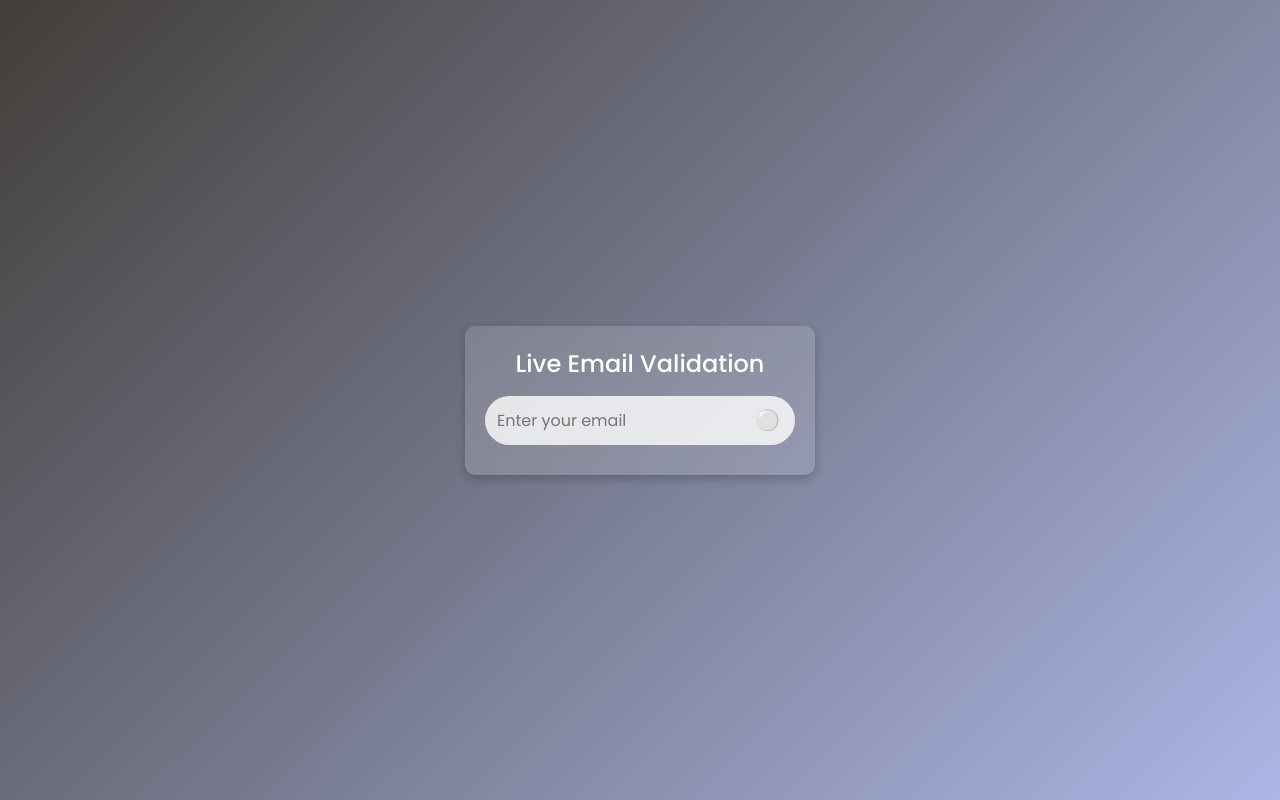
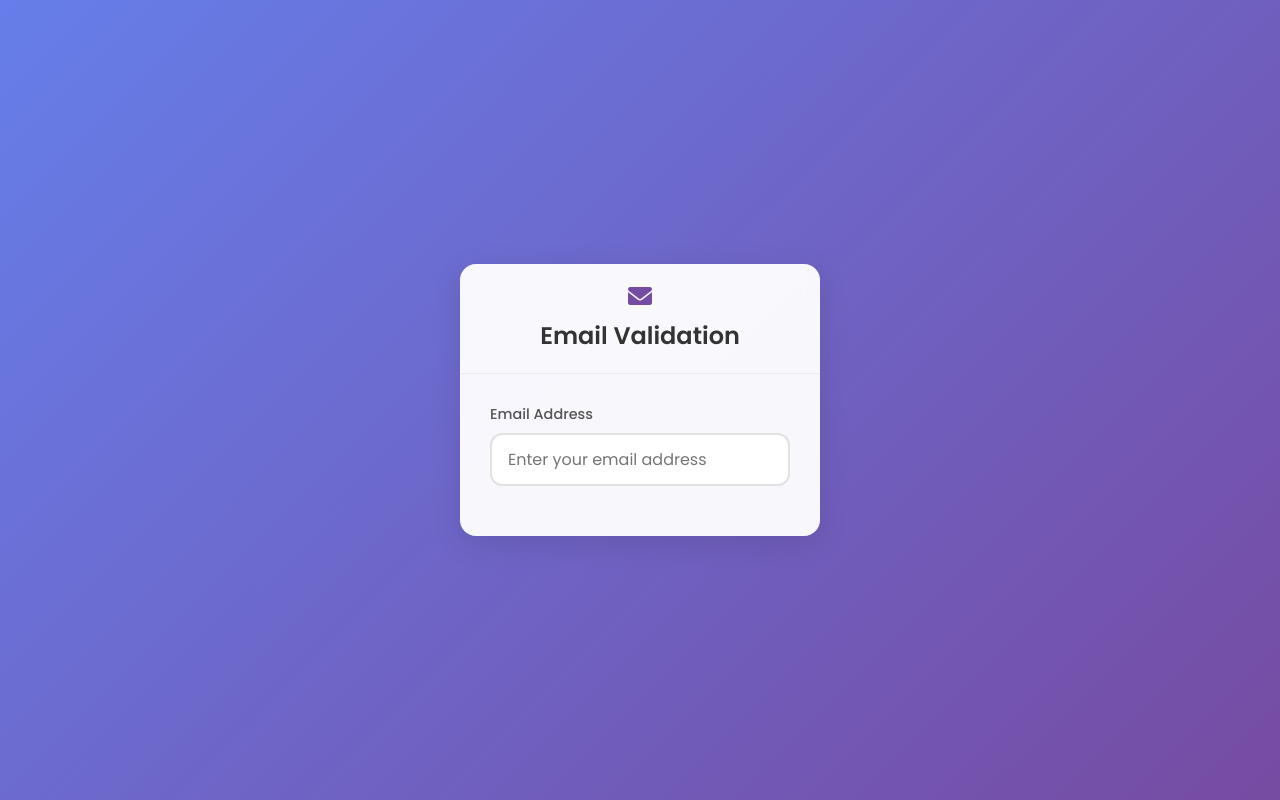
Before and after one commit to Tusharkumar9900/JavaScript-utilities, a plain HTML site: page Live-Email-Validation/index.html in a window 1280 px wide. Drawn offline with Linux system fonts and the light colour scheme.

Commit message:
commit ui changes

```diff
--- a/Live-Email-Validation/index.html
+++ b/Live-Email-Validation/index.html
@@ -4,16 +4,27 @@
     <meta charset="UTF-8">
     <meta name="viewport" content="width=device-width, initial-scale=1.0">
     <title>Live Email Validation</title>
+    <link rel="stylesheet" href="https://cdnjs.cloudflare.com/ajax/libs/font-awesome/6.0.0/css/all.min.css">
     <link rel="stylesheet" href="style.css">
 </head>
 <body>
     <div class="container">
-        <h2>Live Email Validation</h2>
-        <div class="input-group">
-            <input type="email" id="email" placeholder="Enter your email" oninput="validateEmail()">
-            <span id="status-icon">⚪</span>
+        <div class="card">
+            <div class="card-header">
+                <i class="fas fa-envelope"></i>
+                <h2>Email Validation</h2>
+            </div>
+            <div class="card-body">
+                <div class="input-group">
+                    <label for="email">Email Address</label>
+                    <div class="input-wrapper">
+                        <input type="email" id="email" placeholder="Enter your email address" oninput="validateEmail()">
+                        <span id="status-icon" class="icon"></span>
+                    </div>
+                </div>
+                <p id="message"></p>
+            </div>
         </div>
-        <p id="message"></p>
     </div>
 
     <script src="main.js"></script>
--- a/Live-Email-Validation/style.css
+++ b/Live-Email-Validation/style.css
@@ -12,60 +12,124 @@ body {
     display: flex;
     justify-content: center;
     align-items: center;
-    height: 100vh;
-    background: linear-gradient(135deg, #423e39, #acb6e5);
+    min-height: 100vh;
+    background: linear-gradient(135deg, #667eea 0%, #764ba2 100%);
 }
 
 .container {
-    background: rgba(255, 255, 255, 0.15);
-    backdrop-filter: blur(10px);
+    width: 100%;
+    max-width: 400px;
     padding: 20px;
-    border-radius: 10px;
-    text-align: center;
-    box-shadow: 0 4px 10px rgba(0, 0, 0, 0.2);
-    width: 350px;
 }
 
-h2 {
-    margin-bottom: 15px;
-    color: #fff;
+.card {
+    background: rgba(255, 255, 255, 0.95);
+    backdrop-filter: blur(10px);
+    border-radius: 16px;
+    box-shadow: 0 8px 30px rgba(0, 0, 0, 0.1);
+    overflow: hidden;
+}
+
+.card-header {
+    background: rgba(255, 255, 255, 0.1);
+    padding: 20px;
+    text-align: center;
+    border-bottom: 1px solid rgba(0, 0, 0, 0.05);
+}
+
+.card-header i {
+    font-size: 24px;
+    color: #764ba2;
+    margin-bottom: 10px;
+}
+
+.card-header h2 {
+    color: #333;
+    font-size: 1.5rem;
+    font-weight: 600;
+    margin: 0;
+}
+
+.card-body {
+    padding: 30px;
+}
+
+.input-group {
+    margin-bottom: 20px;
+}
+
+.input-group label {
+    display: block;
+    margin-bottom: 8px;
+    color: #555;
+    font-size: 0.9rem;
     font-weight: 500;
 }
 
-.input-group {
+.input-wrapper {
     position: relative;
-    display: flex;
-    align-items: center;
 }
 
 input {
     width: 100%;
-    padding: 12px;
-    border: none;
-    border-radius: 25px;
-    font-size: 16px;
-    outline: none;
-    padding-right: 40px;
-    background: rgba(255, 255, 255, 0.8);
+    padding: 12px 40px 12px 16px;
+    border: 2px solid #e1e1e1;
+    border-radius: 12px;
+    font-size: 1rem;
+    transition: all 0.3s ease;
+    background: white;
 }
 
-#status-icon {
-    position: absolute;
-    right: 15px;
-    font-size: 20px;
-    color: #bbb;
+input:focus {
+    border-color: #764ba2;
+    box-shadow: 0 0 0 3px rgba(118, 75, 162, 0.1);
 }
 
-p {
-    margin-top: 10px;
-    font-weight: 500;
+.icon {
+    position: absolute;
+    right: 12px;
+    top: 50%;
+    transform: translateY(-50%);
+    font-size: 18px;
+    color: #bbb;
+    transition: all 0.3s ease;
 }
 
-/* Color changes */
+#message {
+    margin-top: 12px;
+    font-size: 0.9rem;
+    font-weight: 500;
+    transition: all 0.3s ease;
+}
+
+/* Status colors */
 .valid {
-    color: green;
+    color: #10b981;
 }
 
 .invalid {
-    color: red;
+    color: #ef4444;
 }
+
+input.valid-input {
+    border-color: #10b981;
+}
+
+input.invalid-input {
+    border-color: #ef4444;
+}
+
+/* Responsive design */
+@media (max-width: 480px) {
+    .container {
+        padding: 15px;
+    }
+
+    .card-body {
+        padding: 20px;
+    }
+
+    input {
+        font-size: 0.95rem;
+    }
+}
```
